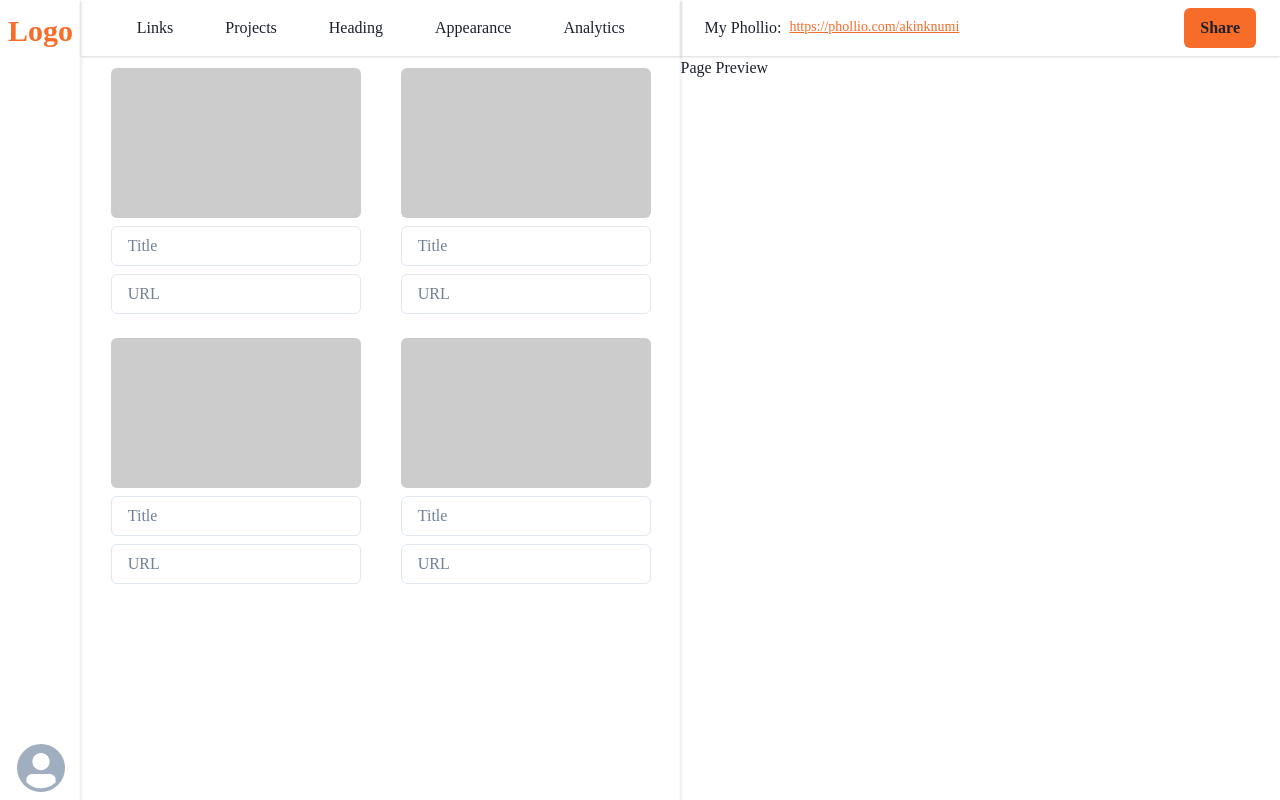
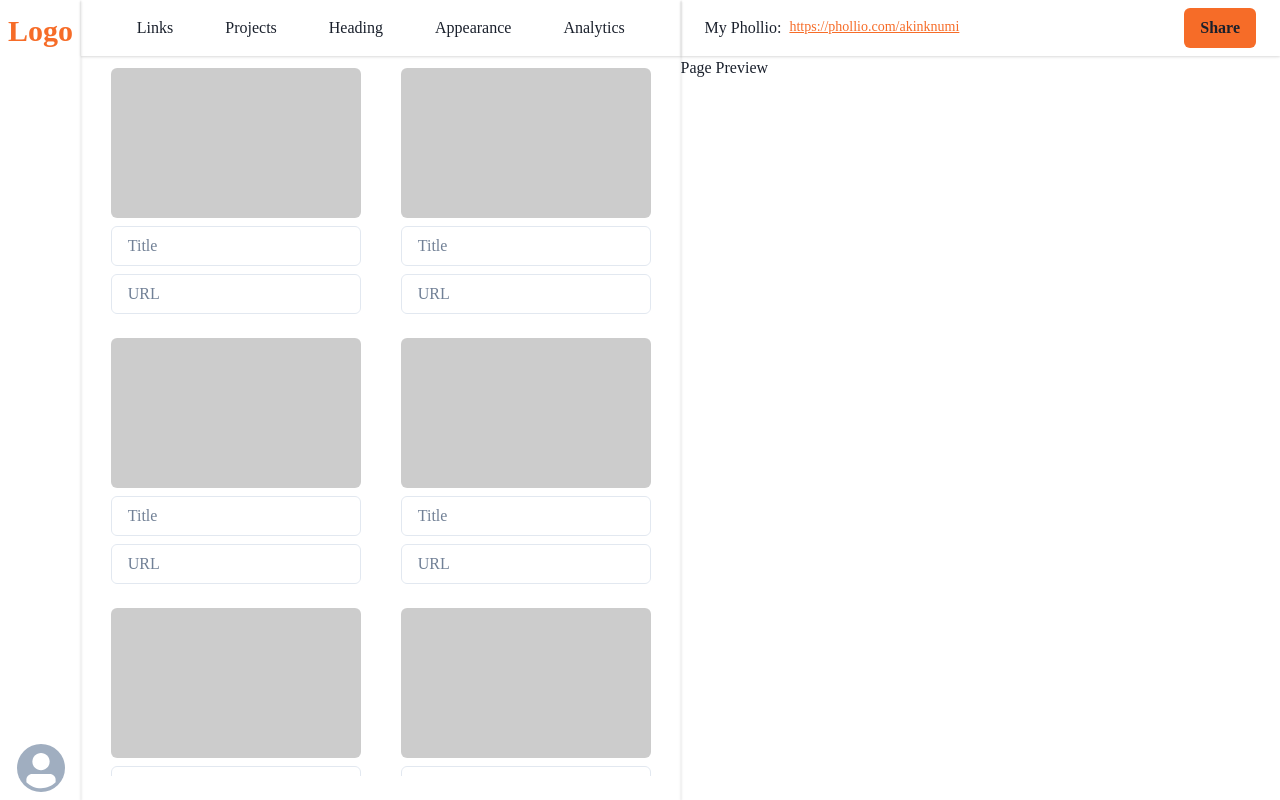
Before and after one commit to akinloluwami/phollio-old, a Next.js app: page /dashboard/projects in a window 1280 px wide. Built offline with nearby package versions, Linux system fonts and the light colour scheme.

Commit message:
fixed page overflow

```diff
--- a/pages/dashboard/projects.jsx
+++ b/pages/dashboard/projects.jsx
@@ -7,7 +7,17 @@ const Projects = () => {
   return (
     <DashboardLayout>
       <Box>
-        <Flex flexWrap={"wrap"} alignItems={"center"} justifyContent={"center"}>
+        <Flex
+          flexWrap={"wrap"}
+          alignItems={"center"}
+          justifyContent={"center"}
+          overflowY={"scroll"}
+          height={"90vh"}
+        >
+          <Project />
+          <Project />
+          <Project />
+          <Project />
           <Project />
           <Project />
           <Project />
```
